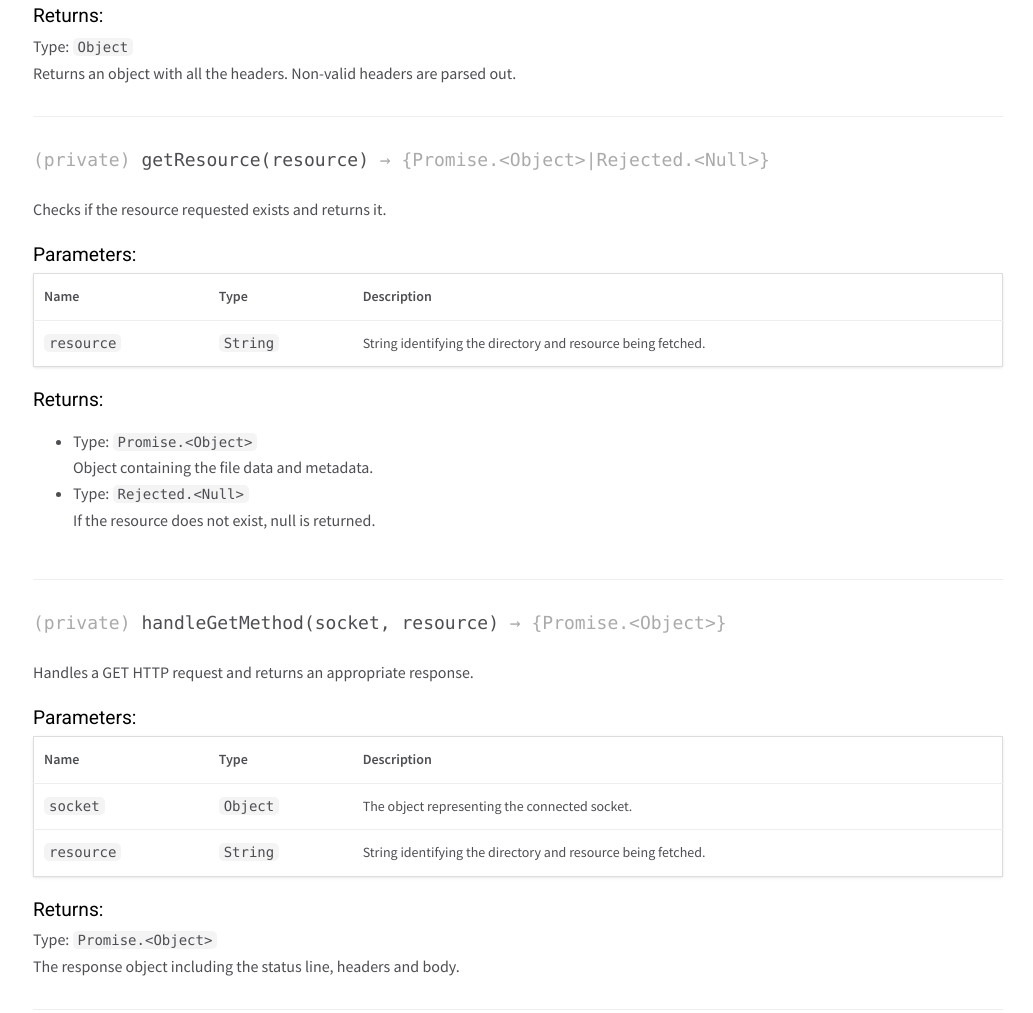
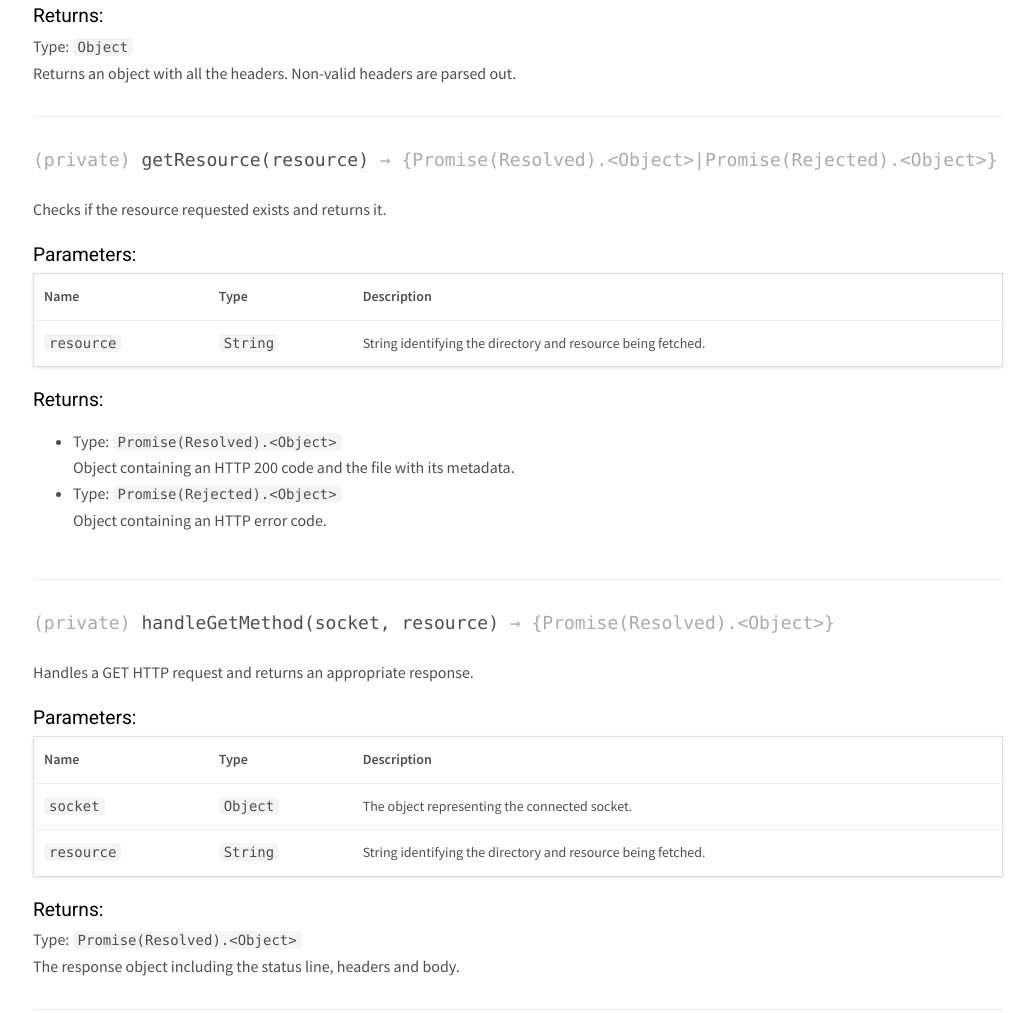
Before and after one commit to h-nick/magserv-js, a website: page docs/HttpServer.html in a window 1280 px wide. Shown: the part 3401-4414 px from the top of the page, without its empty margins (247-1280 px from the left). Drawn offline with nearby package versions, Linux system fonts and the light colour scheme.

Commit message:
Updated docs

```diff
--- a/docs/HttpServer.html
+++ b/docs/HttpServer.html
@@ -1454,7 +1454,7 @@ Non-valid headers are parsed out.
 
 
 
-    <h4 class="name" id="getResource"><span class="type-signature">(private) </span>getResource<span class="signature">(resource)</span><span class="type-signature"> &rarr; {Promise.&lt;Object>|Rejected.&lt;Null>}</span></h4>
+    <h4 class="name" id="getResource"><span class="type-signature">(private) </span>getResource<span class="signature">(resource)</span><span class="type-signature"> &rarr; {Promise(Resolved).&lt;Object>|Promise(Rejected).&lt;Object>}</span></h4>
 
 
 
@@ -1586,7 +1586,7 @@ Non-valid headers are parsed out.
     </dt>
     <dd>
 
-<span class="param-type"><code>Promise.&lt;Object></code></span>
+<span class="param-type"><code>Promise(Resolved).&lt;Object></code></span>
 
 
     </dd>
@@ -1594,7 +1594,8 @@ Non-valid headers are parsed out.
 
 
 <div class="param-desc">
-    Object containing the file data and metadata.
+    Object containing an HTTP 200 code and
+the file with its metadata.
 </div>
 </li>
 
@@ -1606,7 +1607,7 @@ Non-valid headers are parsed out.
     </dt>
     <dd>
 
-<span class="param-type"><code>Rejected.&lt;Null></code></span>
+<span class="param-type"><code>Promise(Rejected).&lt;Object></code></span>
 
 
     </dd>
@@ -1614,7 +1615,7 @@ Non-valid headers are parsed out.
 
 
 <div class="param-desc">
-    If the resource does not exist, null is returned.
+    Object containing an HTTP error code.
 </div>
 </li>
     </ul>
@@ -1629,7 +1630,7 @@ Non-valid headers are parsed out.
 
 
 
-    <h4 class="name" id="handleGetMethod"><span class="type-signature">(private) </span>handleGetMethod<span class="signature">(socket, resource)</span><span class="type-signature"> &rarr; {Promise.&lt;Object>}</span></h4>
+    <h4 class="name" id="handleGetMethod"><span class="type-signature">(private) </span>handleGetMethod<span class="signature">(socket, resource)</span><span class="type-signature"> &rarr; {Promise(Resolved).&lt;Object>}</span></h4>
 
 
 
@@ -1787,7 +1788,7 @@ Non-valid headers are parsed out.
     </dt>
     <dd>
 
-<span class="param-type"><code>Promise.&lt;Object></code></span>
+<span class="param-type"><code>Promise(Resolved).&lt;Object></code></span>
 
 
     </dd>
@@ -2437,7 +2438,7 @@ It should be passed by the appropriate event listener.
 <br class="clear">
 
 <footer>
-    Generated by <a href="https://github.com/jsdoc3/jsdoc">JSDoc 3.6.6</a> on Mon Oct 19 2020 04:53:55 GMT-0400 (Venezuela Time) using the Minami theme.
+    Generated by <a href="https://github.com/jsdoc3/jsdoc">JSDoc 3.6.6</a> on Sat Oct 24 2020 01:21:24 GMT-0400 (Venezuela Time) using the Minami theme.
 </footer>
 
 <script>prettyPrint();</script>
--- a/src/http_server.js
+++ b/src/http_server.js
@@ -218,7 +218,8 @@ class HttpServer {
    * @description Handles a GET HTTP request and returns an appropriate response.
    * @param {Object} socket - The object representing the connected socket.
    * @param {String} resource - String identifying the directory and resource being fetched.
-   * @returns {Promise<Object>} The response object including the status line, headers and body.
+   * @returns {Promise(Resolved)<Object>}
+   * The response object including the status line, headers and body.
    */
   #handleGetMethod = async (resource) => {
     const resourceData = await this.#getResource(resource);
```
Also changed, not shown: docs/TcpSocket.html (+1 -1 lines), docs/index.html (+1 -1 lines).
